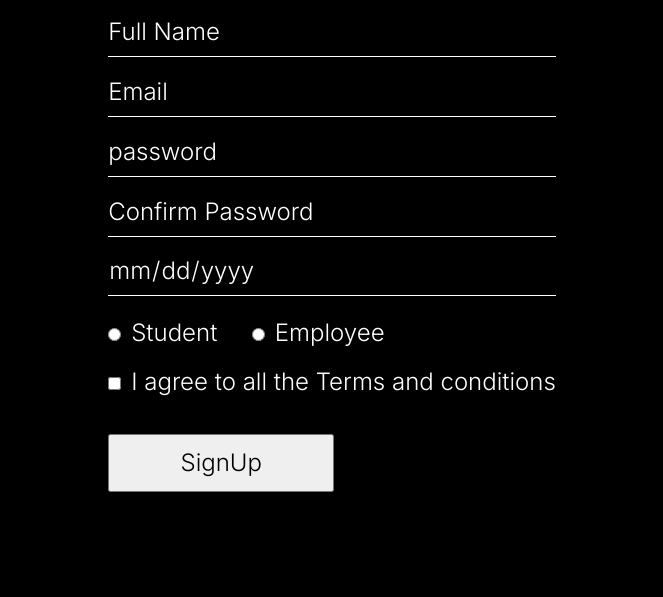
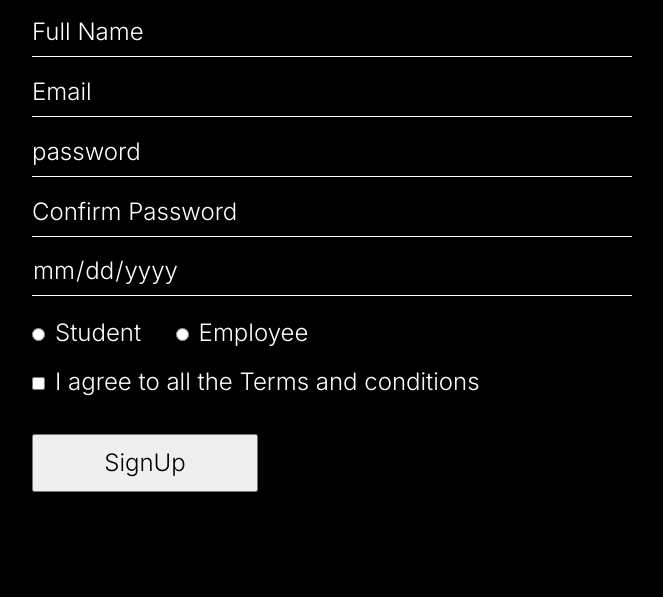
Before and after one commit to vinay1723/SignupForm, a plain HTML site: page index.html in a window 1280 px wide. Shown: the part 203-800 px from the top of the page, without its empty margins (308-971 px from the left). Drawn offline with Linux system fonts and the light colour scheme.

Commit message:
second commit

```diff
--- a/style.css
+++ b/style.css
@@ -17,7 +17,7 @@ body {
 }
 
 form {
-  /* width: 600px; */
+  width: 600px;
   /* height: 712px; */
   display: flex;
   flex-direction: column;
```
